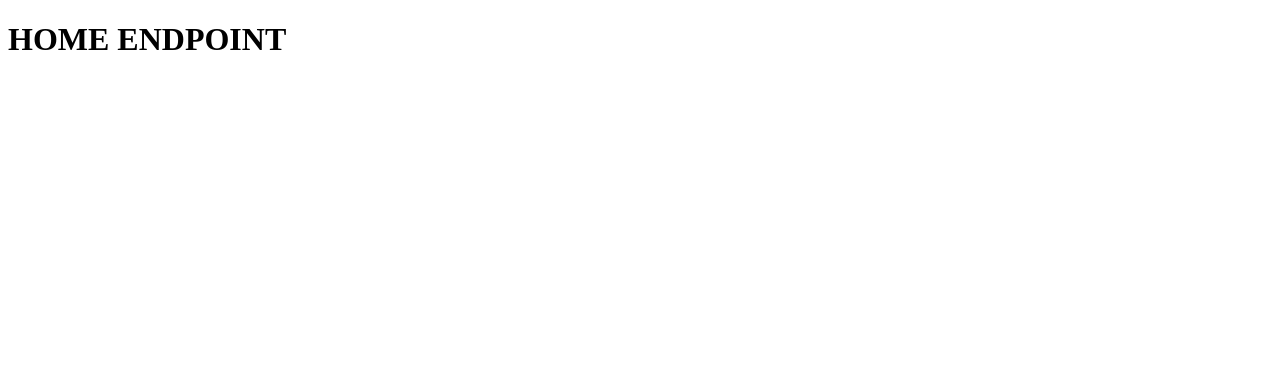
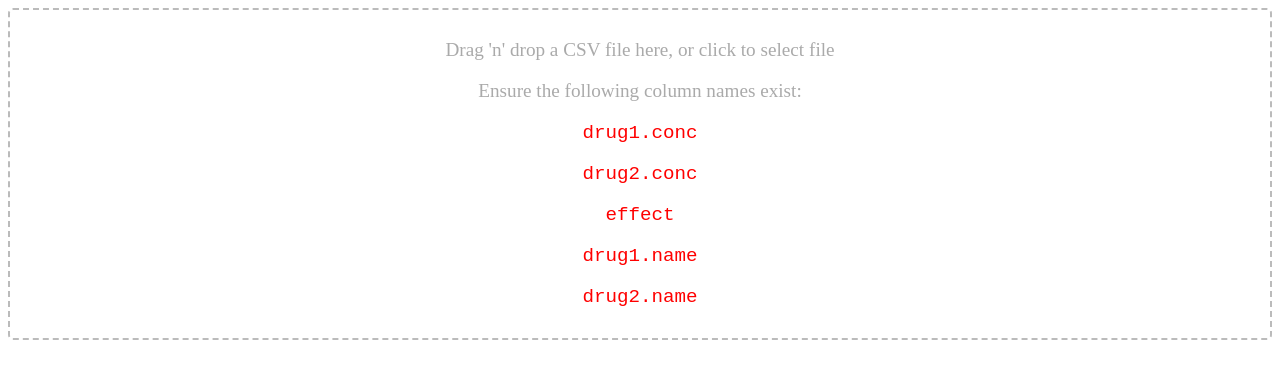
Before and after one commit to sktrinh12/drug-combo-studies, a React (Create React App) app in the folder frontend/: page / in a window 1280 px wide. Shown: the top 378 px of the page. Built offline with nearby package versions, Linux system fonts and the light colour scheme; no server answers.

Commit message:
remove App component

```diff
--- a/frontend/src/index.js
+++ b/frontend/src/index.js
@@ -1,6 +1,5 @@
 import { render } from 'react-dom'
 import { BrowserRouter, Routes, Route } from 'react-router-dom'
-import App from './App'
 import MainContent from './components/MainContent'
 import CsvUploader from './components/CsvUploader'
 import Display from './components/Display'
@@ -11,12 +10,11 @@ const rootElement = document.getElementById('root')
 render(
   <BrowserRouter>
     <Routes>
-      <Route path='/' element={<App />} />
+      <Route path='/' element={<CsvUploader />} />
       <Route path='test' element={<MainContent route={'files'} />} />
       <Route path='test2' element={<Test />} />
       <Route path='db' element={<MainContent route={'sql'} />} />
       <Route path='visualise' element={<Display />} />
-      <Route path='upload' element={<CsvUploader />} />
       <Route path='score' element={<ScoreTable />} />
       <Route
         path='*'
```
